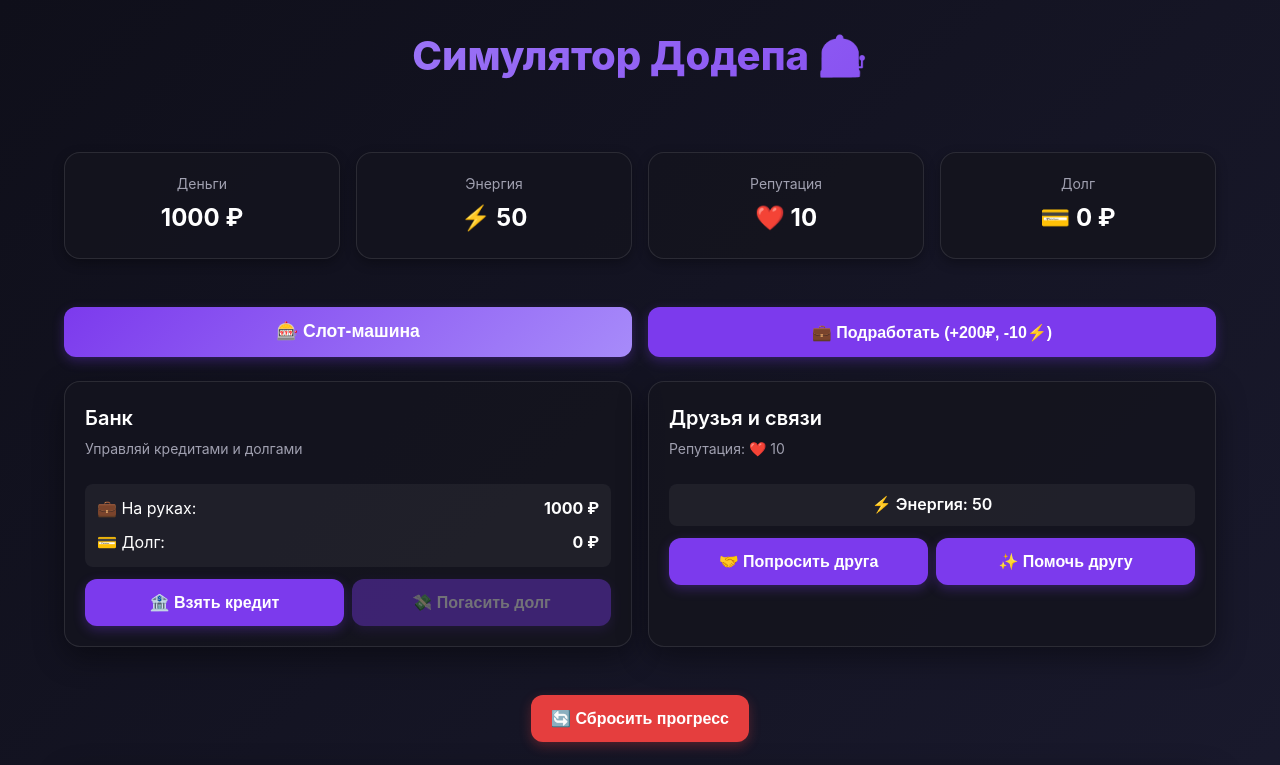
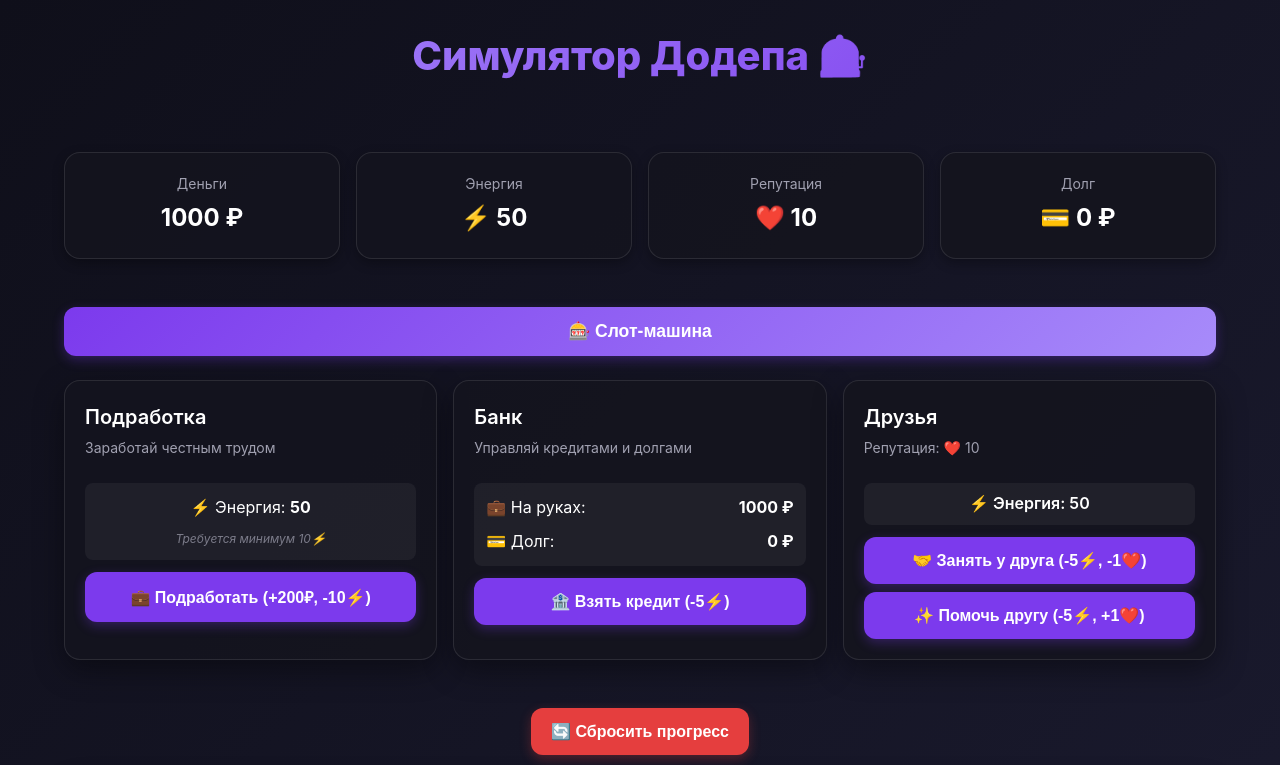
Before and after one commit to niro08/simulator-dodepa, a Vue app: page / in a window 1280 px wide. Shown: the top 765 px of the page. Built offline with nearby package versions, Linux system fonts and the light colour scheme; the HTML template or start-up script is replaced by a standard one.

Commit message:
update button texts, add debt repay logic, add work panel

```diff
--- a/src/App.vue
+++ b/src/App.vue
@@ -8,7 +8,7 @@
     @borrow-money="casinoStore.borrowMoney"
     @take-credit="casinoStore.takeCredit"
     @help-friend="casinoStore.helpFriend"
-    @repay-debt="casinoStore.repayDebt"
+    @repay-debt="casinoStore.repayDebtAmount"
     @reset-game="casinoStore.resetGame"
     @update:bet="casinoStore.setBet"
   />
--- a/src/components/BankPanel.vue
+++ b/src/components/BankPanel.vue
@@ -9,14 +9,44 @@
       <p>💳 Долг: <strong>{{ debt }} ₽</strong></p>
     </div>
     <div class="buttons">
-      <button @click="$emit('take-credit')">🏦 Взять кредит</button>
-      <button @click="$emit('repay-debt')" :disabled="debt <= 0">💸 Погасить долг</button>
+      <button @click="$emit('take-credit')">🏦 Взять кредит (-5⚡)</button>
+    </div>
+    <div v-if="debt > 0" class="repay-section">
+      <label for="repay-amount">Сумма погашения:</label>
+      <input
+        id="repay-amount"
+        type="number"
+        :value="repayAmount"
+        :min="100"
+        :max="Math.min(debt, money)"
+        step="100"
+        @input="onRepayInput"
+      />
+      <button @click="$emit('repay-debt', repayAmount)" :disabled="money < repayAmount || repayAmount < 100">
+        💸 Погасить {{ repayAmount }}₽ (+{{ Math.ceil(repayAmount / 200) }}❤️)
+      </button>
     </div>
   </section>
 </template>
 
 <script setup lang="ts">
-defineProps<{ money: number; debt: number }>()
+import { ref, watch } from 'vue'
+
+const props = defineProps<{ money: number; debt: number }>()
+
+const repayAmount = ref(200)
+
+// Автоматически подстраиваем сумму если долг меньше
+watch(() => props.debt, (newDebt) => {
+  if (newDebt > 0 && repayAmount.value > newDebt) {
+    repayAmount.value = Math.min(newDebt, 200)
+  }
+})
+
+function onRepayInput(event: Event) {
+  const target = event.target as HTMLInputElement
+  repayAmount.value = Number(target.value)
+}
 </script>
 
 <style scoped>
@@ -49,4 +79,39 @@ defineProps<{ money: number; debt: number }>()
 .buttons button {
   flex: 1;
 }
+
+.repay-section {
+  display: flex;
+  flex-direction: column;
+  gap: 0.5rem;
+  padding: 0.75rem;
+  background: rgba(255, 255, 255, 0.05);
+  border-radius: 0.5rem;
+}
+
+.repay-section label {
+  font-size: 0.875rem;
+  color: #a0a0b0;
+  font-weight: 600;
+}
+
+.repay-section input {
+  padding: 0.5rem;
+  border-radius: 0.5rem;
+  border: 1px solid rgba(124, 58, 237, 0.4);
+  background: rgba(0, 0, 0, 0.3);
+  color: #fff;
+  font-size: 1rem;
+  text-align: center;
+}
+
+.repay-section input:focus {
+  outline: none;
+  border-color: #7c3aed;
+  box-shadow: 0 0 0 3px rgba(124, 58, 237, 0.2);
+}
+
+.repay-section button {
+  width: 100%;
+}
 </style>
--- a/src/components/CasinoUI.vue
+++ b/src/components/CasinoUI.vue
@@ -25,7 +25,6 @@
 
     <div class="actions-main">
       <button @click="openSlotMachine" class="btn-play">🎰 Слот-машина</button>
-      <button @click="$emit('work-job')" :disabled="stats.energy < 10">💼 Подработать (+200₽, -10⚡)</button>
     </div>
 
     <SlotMachine
@@ -40,11 +39,15 @@
     />
 
     <div class="panels-grid">
+      <WorkPanel
+        :energy="stats.energy"
+        @work-job="$emit('work-job')"
+      />
       <BankPanel
         :money="stats.money"
         :debt="stats.debt"
         @take-credit="$emit('take-credit')"
-        @repay-debt="$emit('repay-debt')"
+        @repay-debt="$emit('repay-debt', $event)"
       />
       <FriendPanel
         :energy="stats.energy"
@@ -64,6 +67,7 @@
 
 <script setup lang="ts">
 import { ref } from 'vue'
+import WorkPanel from './WorkPanel.vue'
 import BankPanel from './BankPanel.vue'
 import FriendPanel from './FriendPanel.vue'
 import LogsList from './LogsList.vue'
--- a/src/components/FriendPanel.vue
+++ b/src/components/FriendPanel.vue
@@ -1,13 +1,13 @@
 <template>
   <section class="panel friend">
     <header>
-      <h2>Друзья и связи</h2>
+      <h2>Друзья</h2>
       <p class="muted">Репутация: ❤️ {{ reputation }}</p>
     </header>
     <p>⚡ Энергия: {{ energy }}</p>
     <div class="buttons">
-      <button @click="$emit('borrow-money')" :disabled="reputation <= 0 || energy < 5">🤝 Попросить друга</button>
-      <button @click="$emit('help-friend')" :disabled="energy < 5">✨ Помочь другу</button>
+      <button @click="$emit('borrow-money')" :disabled="reputation <= 0 || energy < 5">🤝 Занять у друга (-5⚡, -1❤️)</button>
+      <button @click="$emit('help-friend')" :disabled="energy < 5">✨ Помочь другу (-5⚡, +1❤️)</button>
     </div>
   </section>
 </template>
@@ -37,13 +37,7 @@ defineProps<{ energy: number; reputation: number }>()
   gap: 0.5rem;
 }
 
-@media (min-width: 640px) {
-  .buttons {
-    flex-direction: row;
-  }
-
-  .buttons button {
-    flex: 1;
-  }
+.buttons button {
+  width: 100%;
 }
 </style>
--- /dev/null
+++ b/src/components/WorkPanel.vue
@@ -0,0 +1,58 @@
+<template>
+  <section class="panel work">
+    <header>
+      <h2>Подработка</h2>
+      <p class="muted">Заработай честным трудом</p>
+    </header>
+    <div class="info">
+      <p>⚡ Энергия: <strong>{{ energy }}</strong></p>
+      <p class="hint">Требуется минимум 10⚡</p>
+    </div>
+    <div class="buttons">
+      <button @click="$emit('work-job')" :disabled="energy < 10">
+        💼 Подработать (+200₽, -10⚡)
+      </button>
+    </div>
+  </section>
+</template>
+
+<script setup lang="ts">
+defineProps<{ energy: number }>()
+</script>
+
+<style scoped>
+.panel.work {
+  display: flex;
+  flex-direction: column;
+  gap: 0.75rem;
+}
+
+.info {
+  padding: 0.75rem;
+  background: rgba(255, 255, 255, 0.05);
+  border-radius: 0.5rem;
+  display: flex;
+  flex-direction: column;
+  gap: 0.5rem;
+  text-align: center;
+}
+
+.info p {
+  margin: 0;
+}
+
+.info .hint {
+  font-size: 0.75rem;
+  color: #7c7c8a;
+  font-style: italic;
+}
+
+.buttons {
+  display: flex;
+  gap: 0.5rem;
+}
+
+.buttons button {
+  flex: 1;
+}
+</style>
--- a/src/game/casinoGame.ts
+++ b/src/game/casinoGame.ts
@@ -108,13 +108,20 @@ export const takeCredit: GameAction = (state) => {
     return 'Нет сил на оформление кредита'
   }
 
-  const debtIncrease = Math.floor(CREDIT_AMOUNT * (1 + CREDIT_INTEREST))
+  // Рандомная сумма: 500-1500₽ базово + бонус за репутацию (до +500₽)
+  const baseAmount = 500 + Math.floor(Math.random() * 1000)
+  const reputationBonus = Math.max(0, Math.floor(state.reputation * 50))
+  const creditAmount = baseAmount + reputationBonus
 
-  state.money += CREDIT_AMOUNT
+  // Процент: 20-30%
+  const interest = 0.2 + Math.random() * 0.1
+  const debtIncrease = Math.floor(creditAmount * (1 + interest))
+
+  state.money += creditAmount
   state.debt += debtIncrease
   state.energy -= CREDIT_COST
 
-  return `Банк выдал ${CREDIT_AMOUNT}₽, долг вырос на ${debtIncrease}₽`
+  return `Банк выдал ${creditAmount}₽, долг вырос на ${debtIncrease}₽`
 }
 
 export const helpFriend: GameAction = (state) => {
@@ -145,6 +152,29 @@ export const repayDebt: GameAction = (state) => {
   return `Ты закрыл ${REPAY_AMOUNT}₽ долга и поднял репутацию`
 }
 
+// Новая функция для погашения с выбором суммы
+export function repayDebtWithAmount(state: CasinoState, amount: number): string | void {
+  if (state.debt <= 0) {
+    return 'Долг уже погашен'
+  }
+  if (amount < 100) {
+    return 'Минимальная сумма погашения — 100₽'
+  }
+  if (state.money < amount) {
+    return 'Недостаточно средств для погашения'
+  }
+
+  const actualAmount = Math.min(amount, state.debt)
+  state.money -= actualAmount
+  state.debt -= actualAmount
+
+  // Репутация: +1 за каждые 200₽ (минимум +1)
+  const reputationGain = Math.max(1, Math.ceil(actualAmount / 200))
+  state.reputation += reputationGain
+
+  return `Ты погасил ${actualAmount}₽ долга (+${reputationGain}❤️)`
+}
+
 export const resetGame: GameAction = (state) => {
   Object.assign(state, createDefaultState())
   return 'Прогресс сброшен. Снова в бой!'
--- a/src/stores/casino.ts
+++ b/src/stores/casino.ts
@@ -12,6 +12,7 @@ import {
   takeCredit,
   helpFriend,
   repayDebt,
+  repayDebtWithAmount,
   resetGame,
   LOG_LIMIT,
   MIN_BET
@@ -130,6 +131,29 @@ export const useCasinoStore = defineStore('casino', () => {
     persist()
   }
 
+  function repayDebtAmount(amount: number) {
+    const state: CasinoState = {
+      money: money.value,
+      energy: energy.value,
+      reputation: reputation.value,
+      debt: debt.value,
+      bet: bet.value
+    }
+
+    const logEntry = repayDebtWithAmount(state, amount)
+
+    money.value = state.money
+    energy.value = state.energy
+    reputation.value = state.reputation
+    debt.value = state.debt
+    bet.value = state.bet
+
+    appendLog(logEntry)
+    persist()
+
+    return logEntry
+  }
+
   function setBet(value: number) {
     const numeric = Number.isFinite(value) ? value : 0
     bet.value = Math.max(0, Math.floor(numeric))
@@ -155,6 +179,7 @@ export const useCasinoStore = defineStore('casino', () => {
     setBet,
     placeBet,
     handleSlotResult,
+    repayDebtAmount,
     ...actions
   }
 })
```
